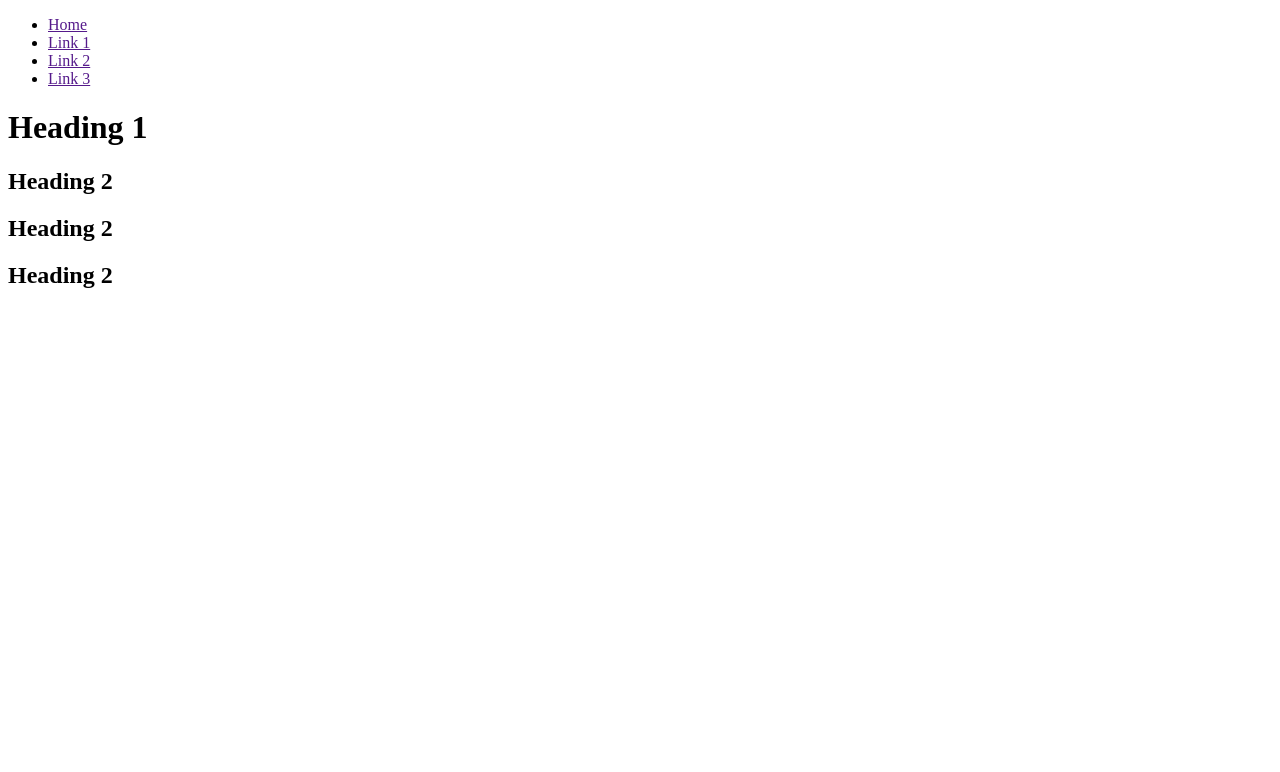
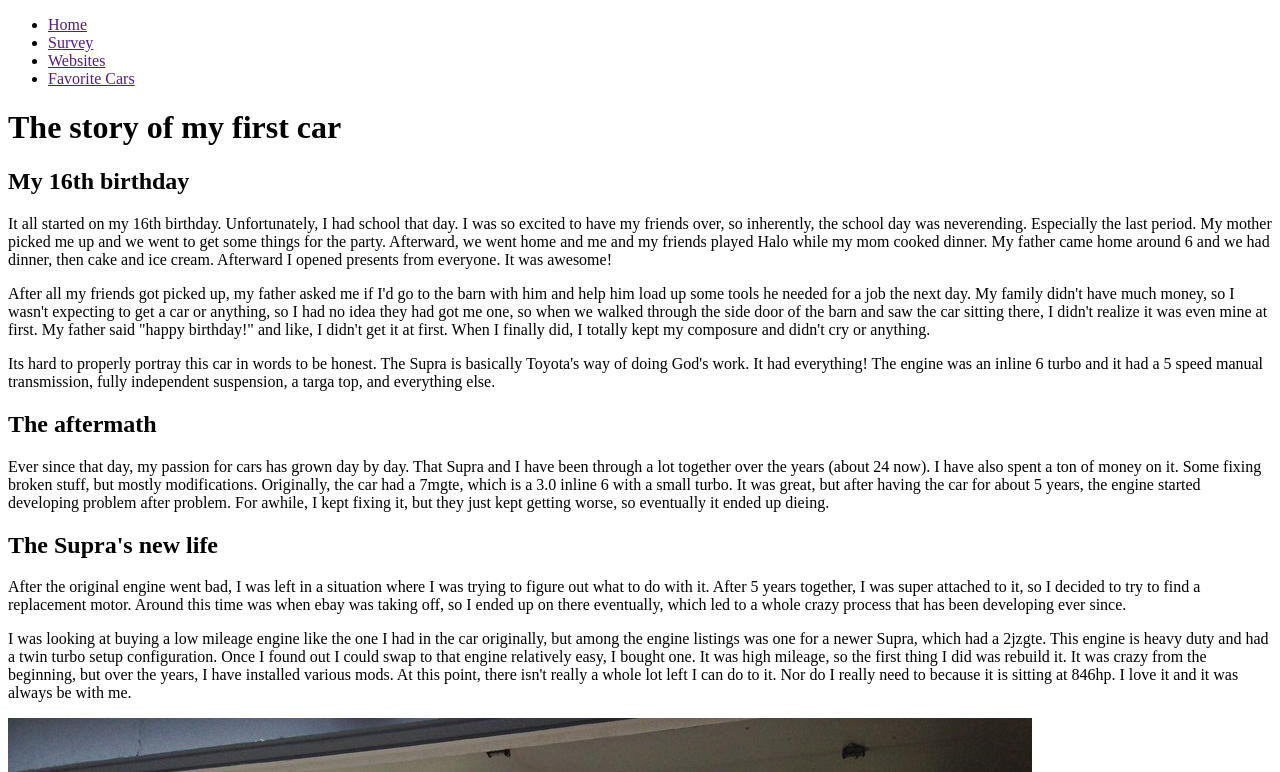
Before and after one commit to JonathanRLGND/car-enthusiast, a plain HTML site: page index.html in a window 1280 px wide. Shown: the top 772 px of the page. Drawn offline with Linux system fonts and the light colour scheme.

Commit message:
finished html for first page

```diff
--- a/index.html
+++ b/index.html
@@ -11,29 +11,33 @@
             <nav id="navigation">
                 <ul>
                     <li><a href="">Home</a></li>
-                    <li><a href="">Link 1</a></li>
-                    <li><a href="">Link 2</a></li>
-                    <li><a href="">Link 3</a></li>
+                    <li><a href="">Survey</a></li>
+                    <li><a href="">Websites</a></li>
+                    <li><a href="">Favorite Cars</a></li>
                 </ul>
             </nav>
         </div>
         <div id="heading">
-            <h1>Heading 1</h1>
+            <h1>The story of my first car</h1>
         </div>
         <div id="sec-1">
-            <h2>Heading 2</h2>
-            <p></p>
+            <h2>My 16th birthday</h2>
+            <p>It all started on my 16th birthday. Unfortunately, I had school that day. I was so excited to have my friends over, so inherently, the school day was neverending. Especially the last period. My mother picked me up and we went to get some things for the party. Afterward, we went home and me and my friends played Halo while my mom cooked dinner. My father came home around 6 and we had dinner, then cake and ice cream. Afterward I opened presents from everyone. It was awesome!</p>
+            <p>After all my friends got picked up, my father asked me if I'd go to the barn with him and help him load up some tools he needed for a job the next day. My family didn't have much money, so I wasn't expecting to get a car or anything, so I had no idea they had got me one, so when we walked through the side door of the barn and saw the car sitting there, I didn't realize it was even mine at first. My father said "happy birthday!" and like, I didn't get it at first. When I finally did, I totally kept my composure and didn't cry or anything.</p>
+            <p>Its hard to properly portray this car in words to be honest. The Supra is basically Toyota's way of doing God's work. It had everything! The engine was an inline 6 turbo and it had a 5 speed manual transmission, fully independent suspension, a targa top, and everything else.</p>
+
         </div>
         <div id="sec-2">
-            <h2>Heading 2</h2>
-            <p></p>
+            <h2>The aftermath</h2>
+            <p>Ever since that day, my passion for cars has grown day by day. That Supra and I have been through a lot together over the years (about 24 now). I have also spent a ton of money on it. Some fixing broken stuff, but mostly modifications. Originally, the car had a 7mgte, which is a 3.0 inline 6 with a small turbo. It was great, but after having the car for about 5 years, the engine started developing problem after problem. For awhile, I kept fixing it, but they just kept getting worse, so eventually it ended up dieing.</p>
         </div>
         <div id="sec-3">
-            <h2>Heading 2</h2>
-            <p></p>
+            <h2>The Supra's new life</h2>
+            <p>After the original engine went bad, I was left in a situation where I was trying to figure out what to do with it. After 5 years together, I was super attached to it, so I decided to try to find a replacement motor. Around this time was when ebay was taking off, so I ended up on there eventually, which led to a whole crazy process that has been developing ever since.</p>
+            <p>I was looking at buying a low mileage engine like the one I had in the car originally, but among the engine listings was one for a newer Supra, which had a 2jzgte. This engine is heavy duty and had a twin turbo setup configuration. Once I found out I could swap to that engine relatively easy, I bought one. It was high mileage, so the first thing I did was rebuild it. It was crazy from the beginning, but over the years, I have installed various mods. At this point, there isn't really a whole lot left I can do to it. Nor do I really need to because it is sitting at 846hp. I love it and it was always be with me.</p>
         </div>
         <div id="img-1">
-            <img src="" alt="">
+            <img src="./supra-1.jpg" alt="My Supra">
         </div>
     </body>
 </html>
```
